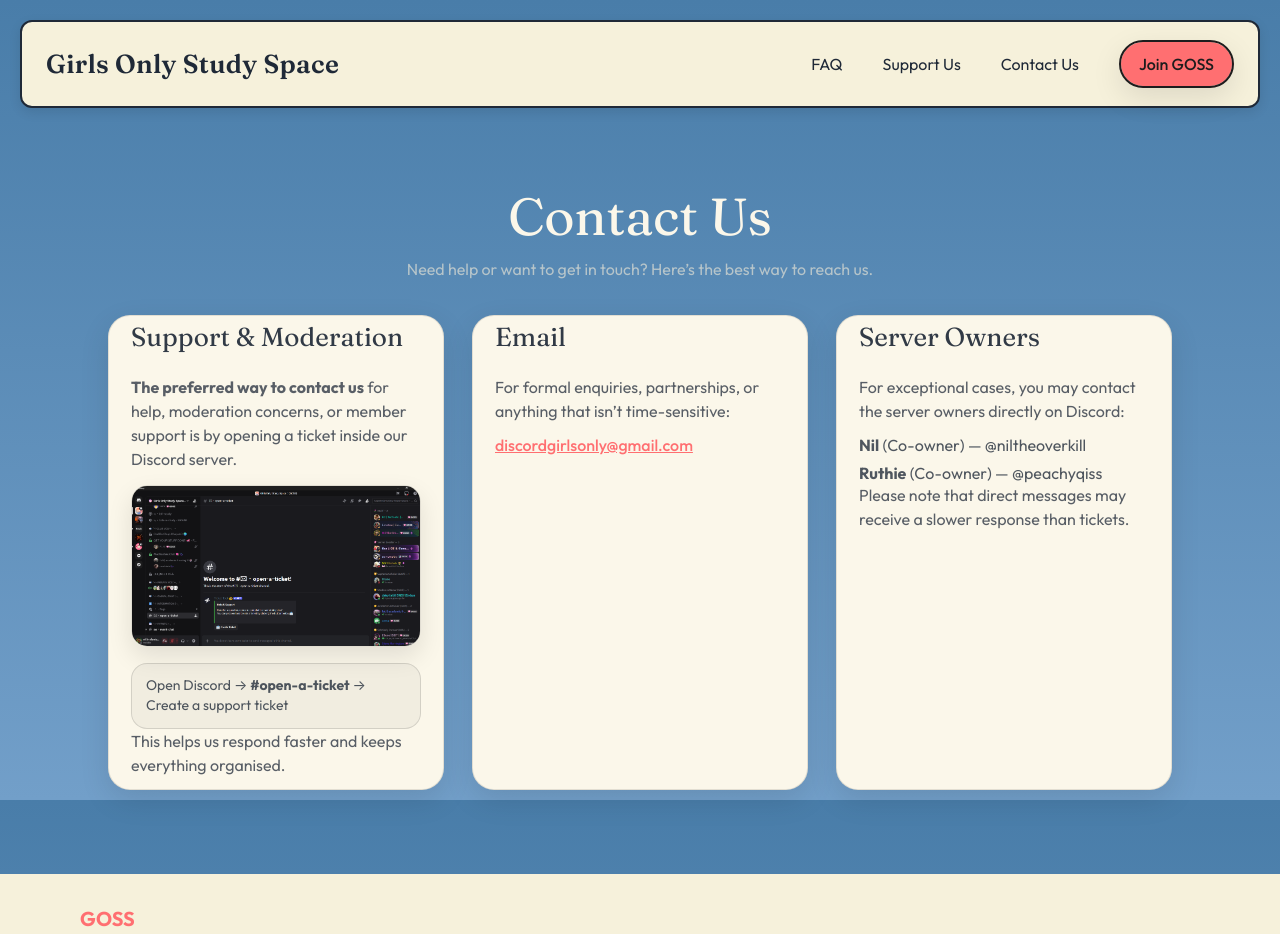
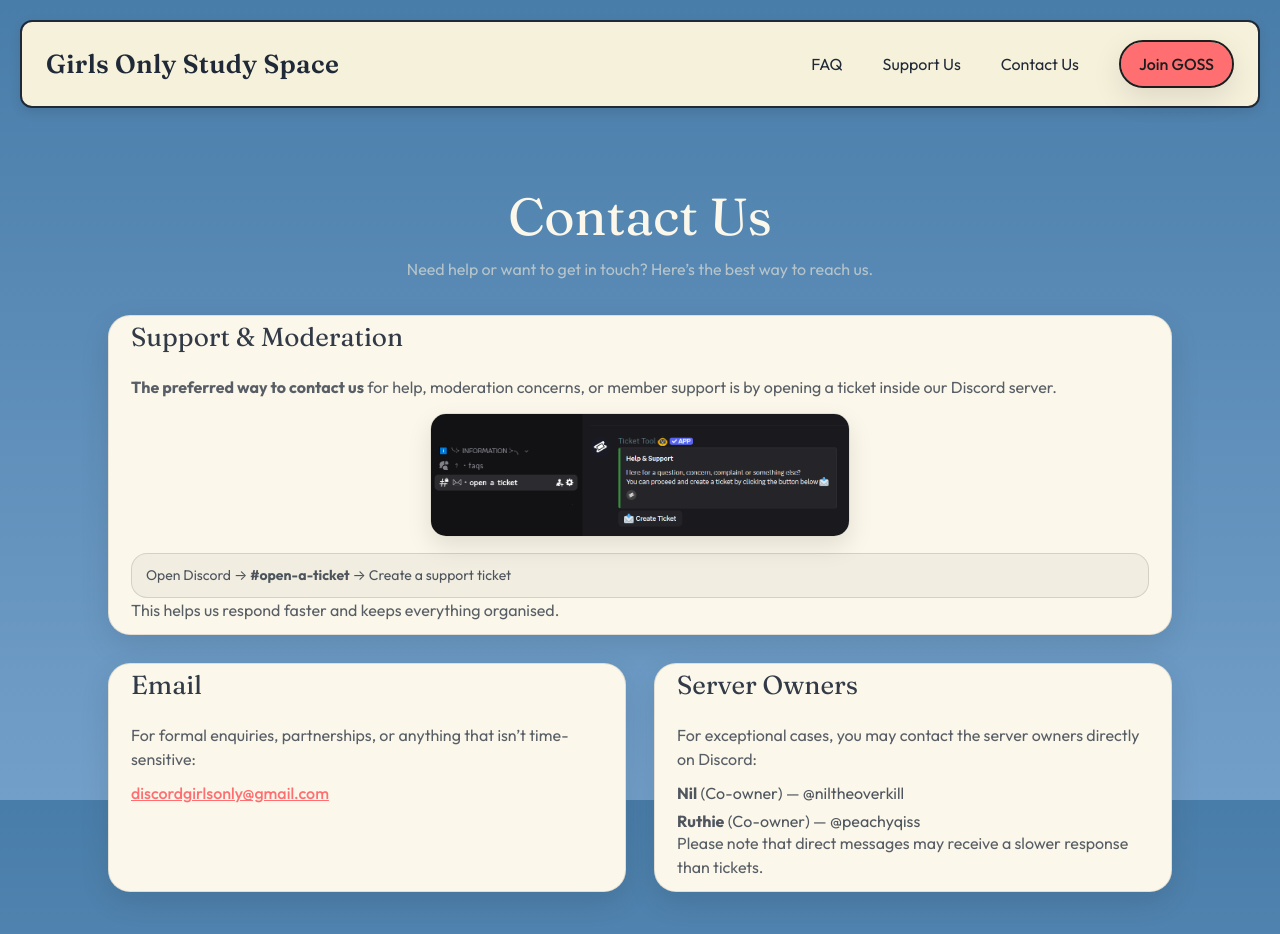
Before and after one commit to GirlsOnlyDiscord/girlsonlydiscord.github.io, a React (Vite) app in the folder goss-mvp/: page /contact in a window 1280 px wide. Shown: the top 934 px of the page. Built offline with nearby package versions, Linux system fonts and the light colour scheme.

Commit message:
Contact Us page updated

```diff
--- a/goss-mvp/src/pages/Contact.jsx
+++ b/goss-mvp/src/pages/Contact.jsx
@@ -17,9 +17,9 @@ export default function Contact() {
           </header>
 
           <div className="contactCards">
-            {/* Preferred: Tickets */}
+            {/* Row 1: Full-width card */}
             <section
-              className="contactCard contactCardPrimary"
+              className="contactCard contactCardPrimary fullWidth"
               aria-label="Open a support ticket"
             >
               <h2 className="contactCardTitle">Support & Moderation</h2>
@@ -45,7 +45,8 @@ export default function Contact() {
               </p>
             </section>
 
-            {/* Email */}
+            {/* Row 2: Two cards side by side */}
+            <div className="contactRow">
               <section className="contactCard" aria-label="Contact by email">
                 <h2 className="contactCardTitle">Email</h2>
 
@@ -62,7 +63,6 @@ export default function Contact() {
                 </a>
               </section>
 
-            {/* Discord Owners */}
               <section className="contactCard" aria-label="Contact server owners">
                 <h2 className="contactCardTitle">Server Owners</h2>
 
@@ -87,6 +87,7 @@ export default function Contact() {
               </section>
             </div>
           </div>
+        </div>
       </main>
 
       <Footer />
--- a/goss-mvp/src/styles/pages/support-contact.css
+++ b/goss-mvp/src/styles/pages/support-contact.css
@@ -4,13 +4,13 @@
 
 /* Page wrappers */
 .supportPage,
-.contactPage{
+.contactPage {
   padding: 56px 0 84px;
 }
 
 /* Inner containers */
 .supportPageInner,
-.contactPageInner{
+.contactPageInner {
   max-width: 1120px;
   margin: 0 auto;
   padding: 0 28px;
@@ -18,13 +18,13 @@
 
 /* Headers */
 .supportHeader,
-.contactHeader{
+.contactHeader {
   text-align: center;
   margin-bottom: 34px;
 }
 
 .supportPageTitle,
-.contactPageTitle{
+.contactPageTitle {
   font-family: "Fraunces", serif;
   font-size: 52px;
   font-weight: 500;
@@ -34,7 +34,7 @@
 }
 
 .supportPageSubtitle,
-.contactPageSubtitle{
+.contactPageSubtitle {
   margin: auto;
   max-width: 560px;
   color: var(--light-text-muted);
@@ -47,37 +47,36 @@
    ========================= */
 
 .supportCard,
-.contactCard{
+.contactCard {
   background: var(--brand-cream-card);
-  border: 1px solid rgba(0,0,0,.10);
+  border: 1px solid rgba(0, 0, 0, 0.10);
   border-radius: var(--radius-lg);
   box-shadow: var(--shadow);
   padding: 0 22px;
   position: relative;
   overflow: hidden;
-
   transition: transform 0.18s ease, box-shadow 0.18s ease;
 }
 
 .supportCard:hover,
-.contactCard:hover{
+.contactCard:hover {
   transform: translateY(-1px);
   box-shadow: var(--shadow-hover);
 }
 
 .supportCard::before,
-.contactCard::before{
+.contactCard::before {
   display: none;
 }
 
 /* Primary support card border only */
-.supportCardPrimary{
-  border-color: rgba(255,111,113,.22);
+.supportCardPrimary {
+  border-color: rgba(255, 111, 113, 0.22);
 }
 
 /* Card typography */
 .supportCardTitle,
-.contactCardTitle{
+.contactCardTitle {
   font-family: "Fraunces", serif;
   font-weight: 500;
   font-size: 26px;
@@ -86,13 +85,13 @@
 }
 
 .supportCardText,
-.contactCardText{
+.contactCardText {
   margin: 0 0 12px;
   color: rgba(31, 41, 55, 0.74);
   line-height: 1.5;
 }
 
-.contactLink{
+.contactLink {
   font-weight: 500;
   color: var(--brand-coral);
   text-decoration: underline;
@@ -102,13 +101,13 @@
    Support layout + list
    ========================= */
 
-.supportCards{
+.supportCards {
   display: grid;
   grid-template-columns: 1.1fr 0.9fr;
   gap: 28px;
 }
 
-.supportList{
+.supportList {
   list-style: none;
   padding: 0;
   margin: 12px 0 18px;
@@ -116,42 +115,56 @@
   gap: 10px;
 }
 
-.supportList li{
+.supportList li {
   position: relative;
   padding: 12px 14px;
   border-radius: 16px;
-  background: rgba(255,255,255,.72);
-  border: 1px solid rgba(0,0,0,.08);
+  background: rgba(255, 255, 255, 0.72);
+  border: 1px solid rgba(0, 0, 0, 0.08);
   color: rgba(31, 41, 55, 0.82);
   line-height: 1.45;
 }
 
-.supportList li::before{
+.supportList li::before {
   display: none;
 }
 
-.supportCardHint{
+.supportCardHint {
   margin: 14px 0 0;
   font-size: 14px;
   color: rgba(31, 41, 55, 0.78);
   line-height: 1.4;
   padding: 12px 14px;
   border-radius: 16px;
-  background: rgba(0,0,0,.04);
-  border: 1px solid rgba(0,0,0,.12);
+  background: rgba(0, 0, 0, 0.04);
+  border: 1px solid rgba(0, 0, 0, 0.12);
 }
 
 /* =========================
    Contact layout
    ========================= */
 
-.contactCards{
-  display: grid;
-  grid-template-columns: repeat(3, 1fr);
+/* Top-level wrapper for all cards */
+.contactCards {
+  display: flex;
+  flex-direction: column;
   gap: 28px;
 }
 
-.contactList{
+/* Row containing Email + Server Owners */
+.contactRow {
+  display: grid;
+  grid-template-columns: 1fr 1fr;
+  gap: 28px;
+}
+
+/* Full-width card for top "Open a Ticket" */
+.contactCard.fullWidth {
+  width: 100%;
+}
+
+/* Lists inside cards */
+.contactList {
   list-style: none;
   padding: 0;
   margin: 0;
@@ -161,55 +174,59 @@
 }
 
 /* Contact image */
-.contactImage{
+.contactImage {
   display: block;
   width: 100%;
   max-width: 420px;
   margin: 14px auto 16px;
   border-radius: 16px;
-  box-shadow: 0 10px 24px rgba(0,0,0,.10);
-  border: 1px solid rgba(0,0,0,.10);
+  box-shadow: 0 10px 24px rgba(0, 0, 0, 0.10);
+  border: 1px solid rgba(0, 0, 0, 0.10);
 }
 
 /* Contact hint pill */
-.contactCardHint{
+.contactCardHint {
   margin: 14px 0 0;
   font-size: 14px;
   color: rgba(31, 41, 55, 0.78);
   line-height: 1.4;
   padding: 12px 14px;
   border-radius: 16px;
-  background: rgba(0,0,0,.04);
-  border: 1px solid rgba(0,0,0,.12);
+  background: rgba(0, 0, 0, 0.04);
+  border: 1px solid rgba(0, 0, 0, 0.12);
 }
 
 /* =========================
-   Responsive
+   Responsive adjustments
    ========================= */
 
-@media (max-width: 980px){
-  .supportCards{
+@media (max-width: 980px) {
+  .supportCards {
     grid-template-columns: 1fr;
   }
 
-  .contactCards{
+  .contactCards {
+    flex-direction: column;
+  }
+
+  .contactRow {
     grid-template-columns: 1fr;
   }
 }
 
-@media (max-width: 720px){
+@media (max-width: 720px) {
   .supportPageInner,
-  .contactPageInner{
+  .contactPageInner {
     padding: 0 18px;
   }
 
   .supportPageTitle,
-  .contactPageTitle{
+  .contactPageTitle {
     font-size: 38px;
   }
 
   .supportHeader,
-  .contactHeader{
+  .contactHeader {
     margin-bottom: 26px;
   }
 }
```
Also changed, not shown: goss-mvp/src/assets/OpenATicket.png. Lines whose indentation alone changed are shown as unchanged.
